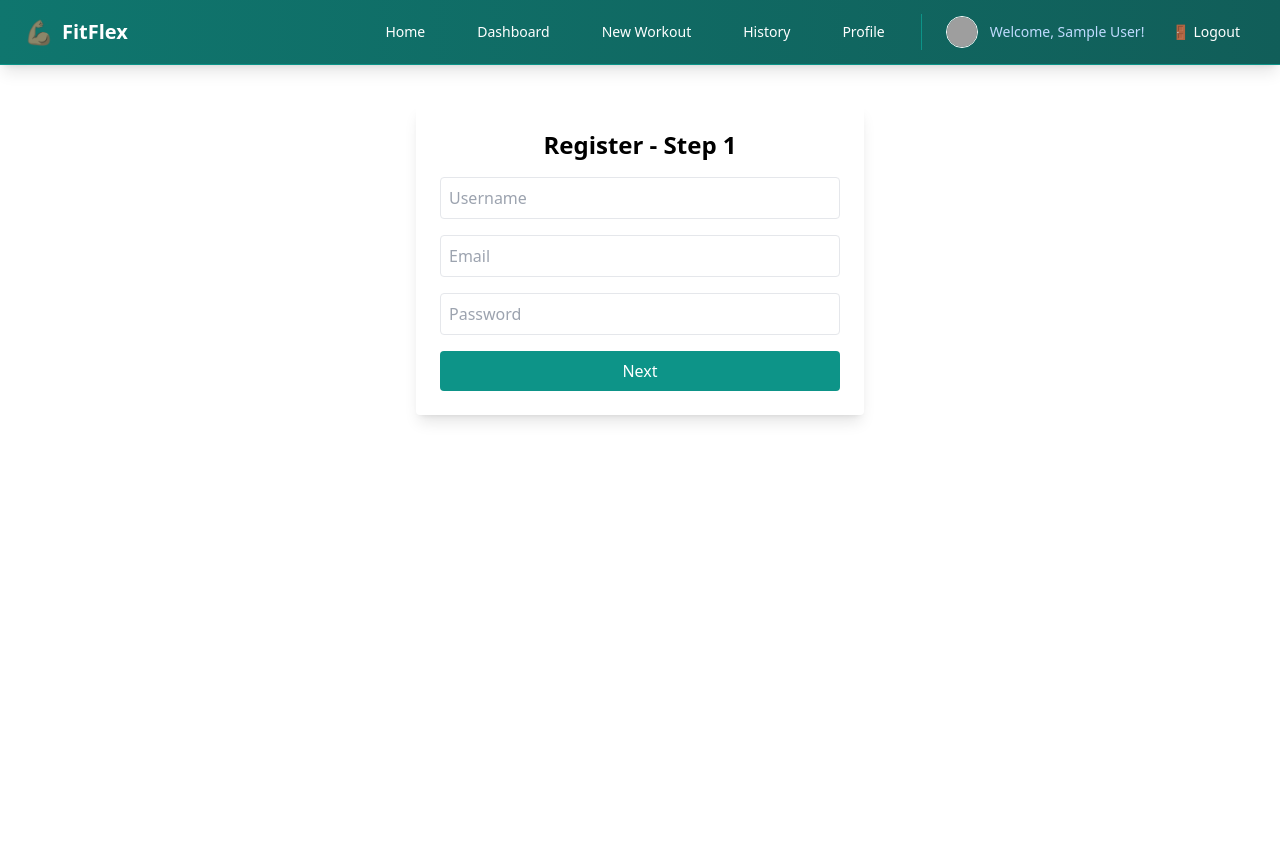
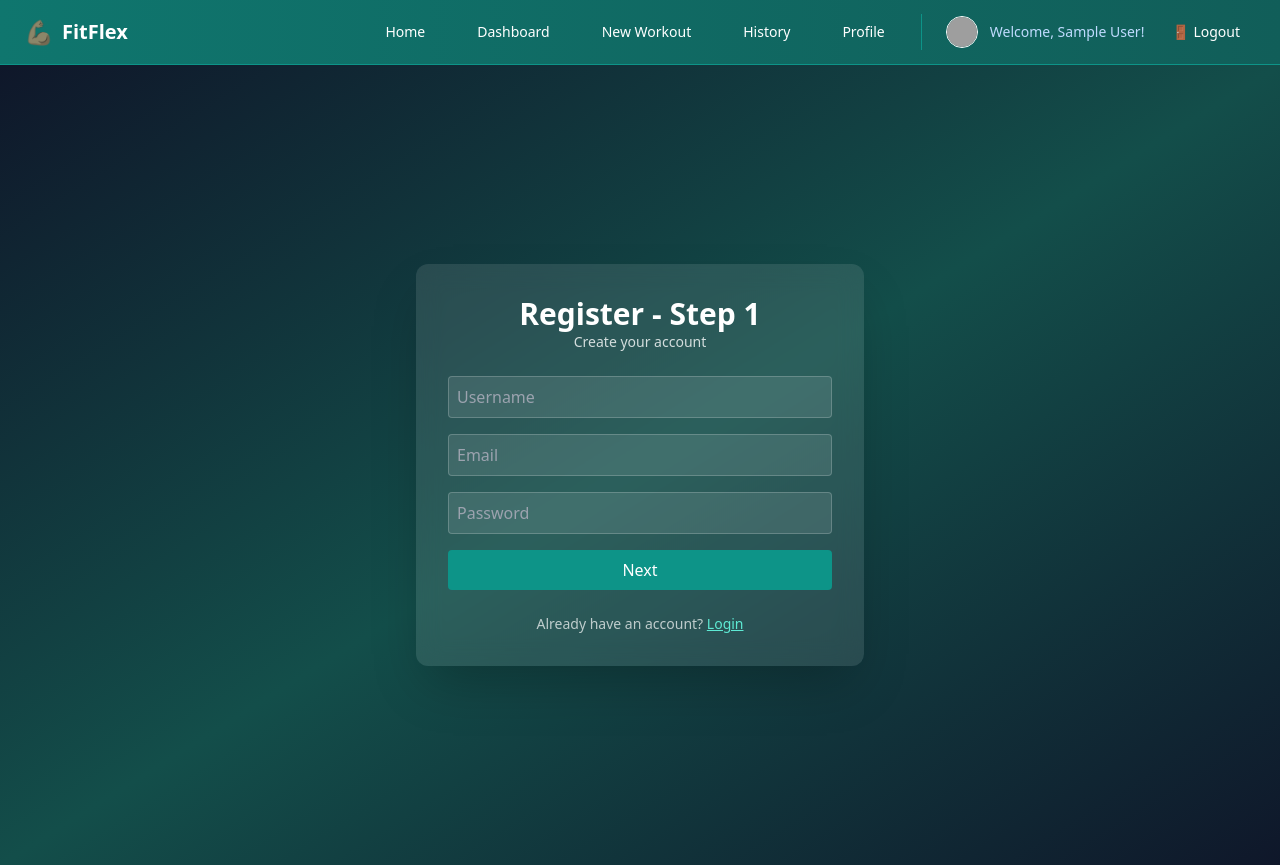
Before and after one commit to Esther-Sonia/Fitflex-tracker-app, a React (Create React App) app in the folder client/: page /register in a window 1280 px wide. Before the commit the page ends 800 px from the top, so only its background shows below. Built offline with nearby package versions, Linux system fonts and the light colour scheme; sample sign-in values are in the browser's storage; grey boxes are pictures that could not be loaded.

Commit message:
enhance login and register pages with intro text and improved UI

```diff
--- a/client/src/pages/login.js
+++ b/client/src/pages/login.js
@@ -1,4 +1,4 @@
-import { useState } from 'react';
+import { useState, useEffect } from 'react';
 import { useNavigate } from 'react-router-dom';
 import ResetPassword from '../components/ResetPassword';
 
@@ -12,6 +12,14 @@ function Login() {
 
   const [error, setError] = useState('');
   const [showReset, setShowReset] = useState(false);
+  const [isLoading, setIsLoading] = useState(false);
+
+  useEffect(() => {
+    const token = localStorage.getItem('token');
+    if (token) {
+      navigate('/');
+    }
+  }, [navigate]);
 
   function handleChange(e) {
     setFormData({
@@ -23,6 +31,7 @@ function Login() {
   async function handleSubmit(e) {
     e.preventDefault();
     setError('');
+    setIsLoading(true);
 
     try {
       const response = await fetch("https://fitflex-tracker-app-backend.onrender.com/login", {
@@ -45,12 +54,29 @@ function Login() {
 
     } catch (err) {
       setError('Server error. Please try again later.');
+    } finally {
+      setIsLoading(false);
     }
   }
 
   return (
-    <div className="max-w-md mx-auto mt-10 p-6 bg-white shadow-lg rounded">
-      <h2 className="text-2xl font-semibold mb-4 text-center">Login</h2>
+    <div className="min-h-screen bg-gradient-to-br from-slate-900 via-teal-900 to-slate-900 px-4 py-10 flex flex-col items-center justify-center">
+
+      <div className="max-w-2xl text-center text-white mb-10 animate-fade-in">
+        <h1 className="text-3xl font-bold mb-2">
+          Welcome to <span className="text-teal-300">FitFlex</span>
+        </h1>
+        <p className="text-white/80 text-base">
+          FitFlex is your personalized fitness companion helping you stay on track, log your workouts, and become the strongest version of yourself.
+        </p>
+      </div>
+
+      <div className="max-w-md w-full p-8 bg-white/10 backdrop-blur-md rounded-xl shadow-2xl text-white animate-fade-in">
+
+        <div className="text-center mb-6">
+          <h2 className="text-2xl font-bold mb-1">Login to Your Account</h2>
+          <p className="text-sm text-white/80">Start your transformation today</p>
+        </div>
 
         <form onSubmit={handleSubmit} className="space-y-4">
           <input
@@ -59,8 +85,8 @@ function Login() {
             placeholder="Email"
             value={formData.email}
             onChange={handleChange}
-          className="w-full p-2 border rounded"
             required
+            className="w-full p-2 border border-white/20 bg-white/10 text-white rounded focus:outline-none focus:ring-2 focus:ring-teal-400"
           />
 
           <input
@@ -69,30 +95,46 @@ function Login() {
             placeholder="Password"
             value={formData.password}
             onChange={handleChange}
-          className="w-full p-2 border rounded"
             required
+            className="w-full p-2 border border-white/20 bg-white/10 text-white rounded focus:outline-none focus:ring-2 focus:ring-teal-400"
           />
 
-        {error && <p className="text-red-500 text-sm">{error}</p>}
+          {error && <p className="text-red-400 text-sm">{error}</p>}
 
           <button
             type="submit"
-          className="w-full bg-teal-600 text-white py-2 rounded hover:bg-teal-700"
+            disabled={isLoading}
+            className="w-full bg-teal-600 text-white py-2 rounded hover:bg-teal-700 transition duration-300 disabled:opacity-50"
           >
-          Login
+            {isLoading ? 'Logging in...' : 'Login'}
           </button>
         </form>
 
-      {/* Reset password toggle buttton here */}
+        {/* Forgot Password */}
         <div className="mt-4 text-center">
           <button
             onClick={() => setShowReset(!showReset)}
-          className="text-teal-600 text-sm underline"
+            className="text-teal-300 text-sm underline"
           >
             {showReset ? 'Hide Reset Form' : 'Forgot Password?'}
           </button>
 
-        {showReset && <ResetPassword />}
+          {showReset && (
+            <div className="mt-4">
+              <ResetPassword />
+            </div>
+          )}
+        </div>
+
+        <p className="text-sm text-center mt-6 text-white/70">
+          Don’t have an account?{' '}
+          <span
+            className="text-teal-300 underline cursor-pointer"
+            onClick={() => navigate('/register')}
+          >
+            Sign up
+          </span>
+        </p>
       </div>
     </div>
   );
--- a/client/src/pages/register.js
+++ b/client/src/pages/register.js
@@ -15,6 +15,7 @@ function Register() {
   });
 
   const [error, setError] = useState('');
+  const [isLoading, setIsLoading] = useState(false);
 
   function handleChange(e) {
     setFormData({
@@ -36,6 +37,7 @@ function Register() {
   async function handleSubmit(e) {
     e.preventDefault();
     setError('');
+    setIsLoading(true);
 
     const payload = {
       ...formData,
@@ -58,14 +60,23 @@ function Register() {
       }
     } catch (err) {
       setError('Server error. Please try again later.');
+    } finally {
+      setIsLoading(false);
     }
   }
 
   return (
-    <div className="max-w-md mx-auto mt-10 p-6 bg-white shadow-lg rounded">
-      <h2 className="text-2xl font-semibold mb-4 text-center">
+    <div className="min-h-screen bg-gradient-to-br from-slate-900 via-teal-900 to-slate-900 flex items-center justify-center px-4">
+      <div className="max-w-md w-full p-8 bg-white/10 backdrop-blur-md rounded-xl shadow-2xl text-white animate-fade-in">
+
+        <div className="text-center mb-6">
+          <h2 className="text-3xl font-bold">
             {step === 1 ? 'Register - Step 1' : 'Register - Step 2'}
           </h2>
+          <p className="text-sm text-white/80">
+            {step === 1 ? 'Create your account' : 'Tell us more about you'}
+          </p>
+        </div>
 
         <form onSubmit={step === 1 ? handleNext : handleSubmit} className="space-y-4">
           {step === 1 && (
@@ -76,7 +87,7 @@ function Register() {
                 placeholder="Username"
                 value={formData.username}
                 onChange={handleChange}
-              className="w-full p-2 border rounded"
+                className="w-full p-2 border border-white/20 bg-white/10 text-white rounded focus:outline-none focus:ring-2 focus:ring-teal-400"
                 required
               />
               <input
@@ -85,7 +96,7 @@ function Register() {
                 placeholder="Email"
                 value={formData.email}
                 onChange={handleChange}
-              className="w-full p-2 border rounded"
+                className="w-full p-2 border border-white/20 bg-white/10 text-white rounded focus:outline-none focus:ring-2 focus:ring-teal-400"
                 required
               />
               <input
@@ -94,7 +105,7 @@ function Register() {
                 placeholder="Password"
                 value={formData.password}
                 onChange={handleChange}
-              className="w-full p-2 border rounded"
+                className="w-full p-2 border border-white/20 bg-white/10 text-white rounded focus:outline-none focus:ring-2 focus:ring-teal-400"
                 required
               />
             </>
@@ -108,7 +119,7 @@ function Register() {
                 placeholder="Age"
                 value={formData.age}
                 onChange={handleChange}
-              className="w-full p-2 border rounded"
+                className="w-full p-2 border border-white/20 bg-white/10 text-white rounded focus:outline-none focus:ring-2 focus:ring-teal-400"
                 required
               />
               <input
@@ -117,33 +128,47 @@ function Register() {
                 placeholder="Weight (kg)"
                 value={formData.weight}
                 onChange={handleChange}
-              className="w-full p-2 border rounded"
+                className="w-full p-2 border border-white/20 bg-white/10 text-white rounded focus:outline-none focus:ring-2 focus:ring-teal-400"
                 required
               />
             <select
   name="gender"
   value={formData.gender}
   onChange={handleChange}
-              className="w-full p-2 border rounded"
   required
+  className="w-full p-2 border border-white/20 bg-white/10 text-white rounded focus:outline-none focus:ring-2 focus:ring-teal-400 appearance-none"
 >
-              <option value="">Select Gender</option>
-              <option value="female">Female</option>
-              <option value="male">Male</option>
-              <option value="other">Other</option>
+  <option value="" className="bg-slate-800 text-white">Select Gender</option>
+  <option value="female" className="bg-slate-800 text-white">Female</option>
+  <option value="male" className="bg-slate-800 text-white">Male</option>
+  <option value="other" className="bg-slate-800 text-white">Other</option>
 </select>
+
+
             </>
           )}
 
-        {error && <p className="text-red-500 text-sm">{error}</p>}
+          {error && <p className="text-red-400 text-sm">{error}</p>}
 
           <button
             type="submit"
-          className="w-full bg-teal-600 text-white py-2 rounded hover:bg-teal-700"
+            disabled={isLoading}
+            className="w-full bg-teal-600 text-white py-2 rounded hover:bg-teal-700 transition duration-300 disabled:opacity-50"
           >
-          {step === 1 ? 'Next' : 'Register'}
+            {isLoading ? 'Please wait...' : step === 1 ? 'Next' : 'Register'}
           </button>
         </form>
+
+        <p className="text-sm text-center mt-6 text-white/70">
+          Already have an account?{' '}
+          <span
+            className="text-teal-300 underline cursor-pointer"
+            onClick={() => navigate('/login')}
+          >
+            Login
+          </span>
+        </p>
+      </div>
     </div>
   );
 }
```
Lines whose indentation alone changed are shown as unchanged.
